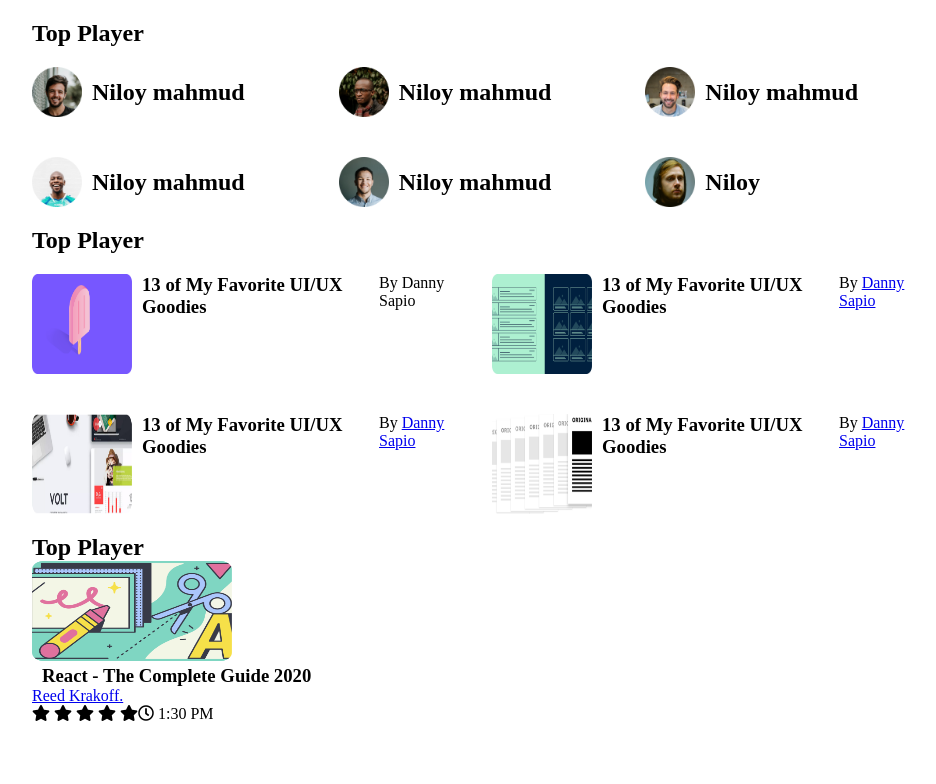
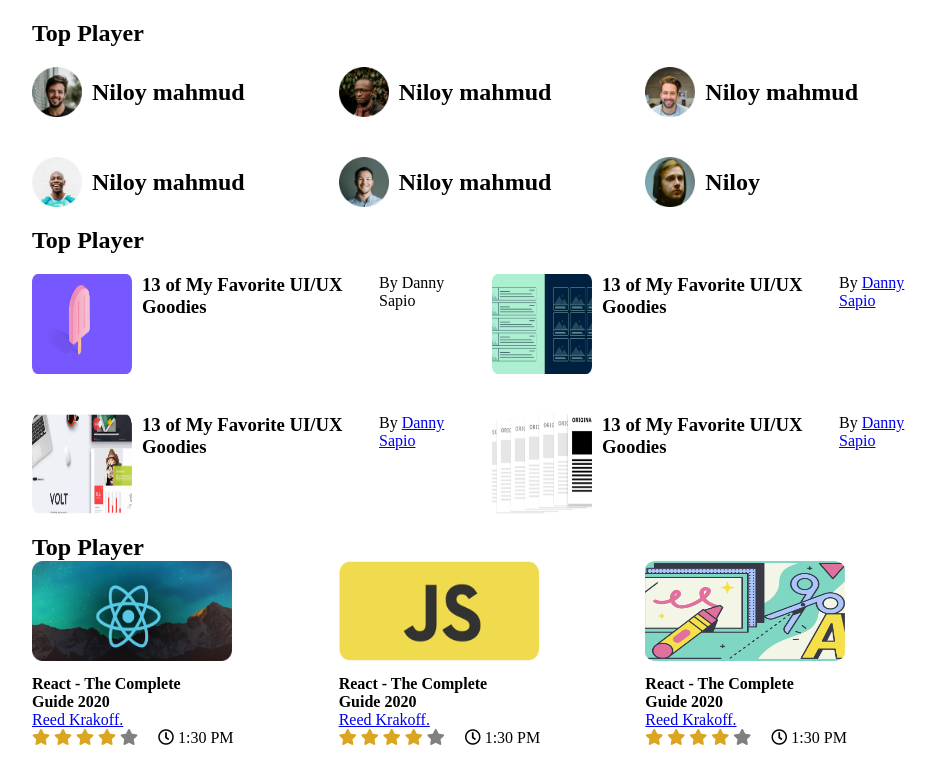
Before and after one commit to AbidurRahman24/grid-flex-css, a plain HTML site: page index.html in a window 1280 px wide. Shown: the whole page, without its empty margins (158-1094 px from the left). Drawn offline with Linux system fonts and the light colour scheme.

Commit message:
grid flex

```diff
--- a/index.html
+++ b/index.html
@@ -69,17 +69,57 @@
         <h1 class="top-title">Top Player</h1>
         <div class="courses">
           <div class="course">
-            <img src="./images/Mask Group-5.png" alt="">
+            <img src="./images/Mask Group-3.png" alt="">
             <div class="course-details">
-              <h3>React - The Complete Guide 2020</h3>
+              <h4>React - The Complete <br/> Guide 2020</h4>
               <p><a href="#">Reed Krakoff.</a></p>
               <div class="course-info">
                 <div class="rating">
-                  <i class="fas fa-star"></i>
-                  <i class="fas fa-star"></i>
-                  <i class="fas fa-star"></i>
-                  <i class="fas fa-star"></i>
-                  <i class="fas fa-star"></i>
+                  <i class="fas fa-star filled"></i>
+                  <i class="fas fa-star filled"></i>
+                  <i class="fas fa-star filled"></i>
+                  <i class="fas fa-star filled"></i>
+                  <i class="fas fa-star unfilled"></i>
+                </div>
+                <div class="duration">
+                  <i class="far fa-clock"></i>
+                  <span>1:30 PM</span>
+                </div>
+              </div>
+            </div>
+          </div>
+          <div class="course">
+            <img src="./images/Mask Group-4.png" alt="">
+            <div class="course-details">
+              <h4>React - The Complete <br/> Guide 2020</h4>
+              <p><a href="#">Reed Krakoff.</a></p>
+              <div class="course-info">
+                <div class="rating">
+                  <i class="fas fa-star filled"></i>
+                  <i class="fas fa-star filled"></i>
+                  <i class="fas fa-star filled"></i>
+                  <i class="fas fa-star filled"></i>
+                  <i class="fas fa-star unfilled"></i>
+                </div>
+                <div class="duration">
+                  <i class="far fa-clock"></i>
+                  <span>1:30 PM</span>
+                </div>
+              </div>
+            </div>
+          </div>
+          <div class="course">
+            <img src="./images/Mask Group-5.png" alt="">
+            <div class="course-details">
+              <h4>React - The Complete <br/> Guide 2020</h4>
+              <p><a href="#">Reed Krakoff.</a></p>
+              <div class="course-info">
+                <div class="rating">
+                  <i class="fas fa-star filled"></i>
+                  <i class="fas fa-star filled"></i>
+                  <i class="fas fa-star filled"></i>
+                  <i class="fas fa-star filled"></i>
+                  <i class="fas fa-star unfilled"></i>
                 </div>
                 <div class="duration">
                   <i class="far fa-clock"></i>
--- a/style.css
+++ b/style.css
@@ -10,7 +10,7 @@ main{
 .top-title{
     margin-top: 20px;
 }
-.top-player{
+.top-player, .courses{
     display: grid;
     grid-template-columns: repeat(3, 1fr);
     grid-gap: 20px;
@@ -43,12 +43,25 @@ h3 {
 .player h2{
     margin-left: 10px;
 }
+.course-details{
+    padding-top: 10px
+}
+
 .course img{
     width:200px;
     height:100px;
 }
 .course-info{
-    display:flex
+    display:flex;
+}
+.duration{
+    margin-left: 20px;
+}
+.filled{
+    color: goldenrod;
+}
+.unfilled{
+    color:gray;
 }
 @media (max-width : 992px) {
     .top-player{
```
